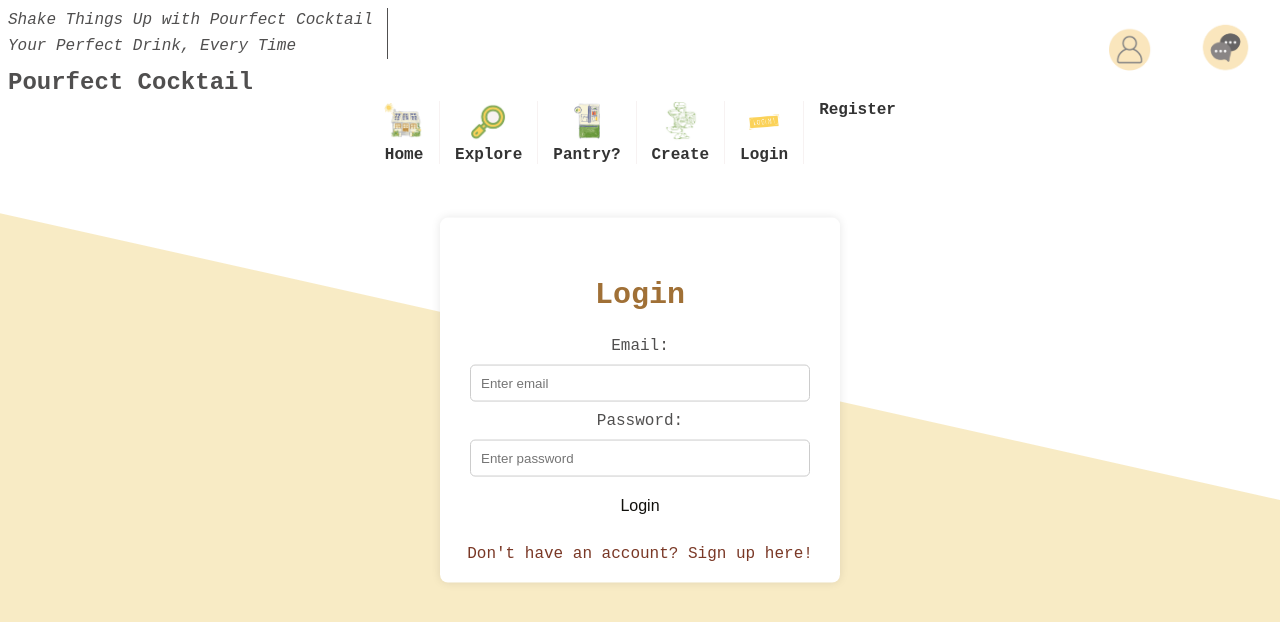
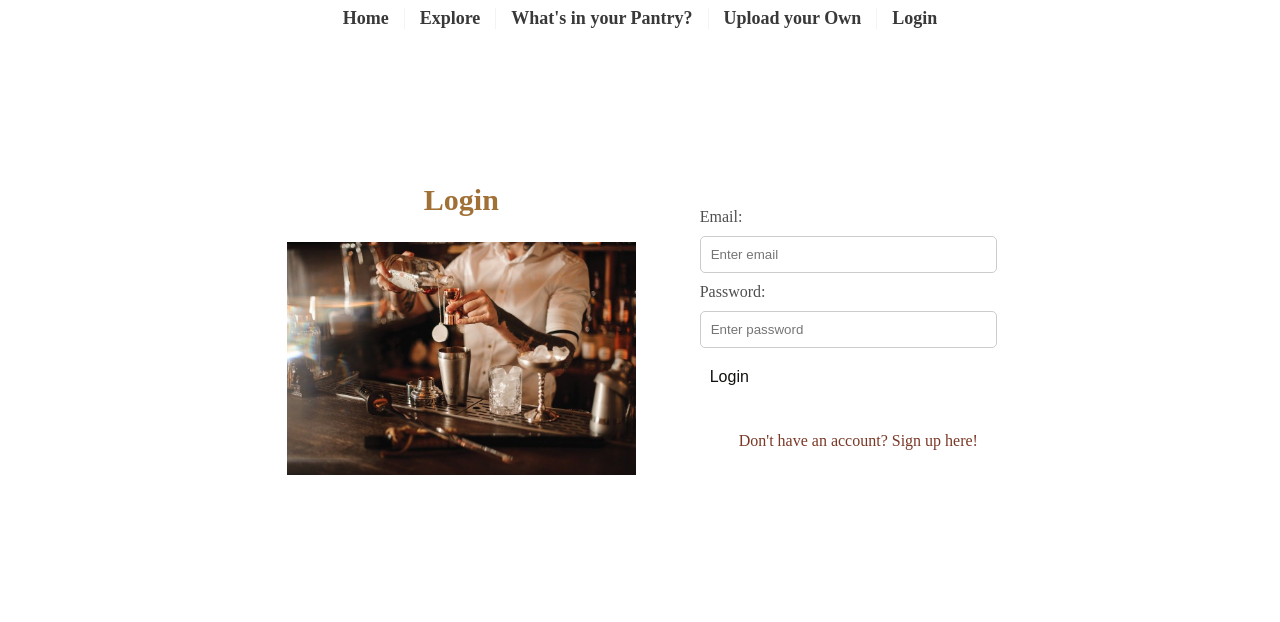
Before and after one commit to cs-ucc-ie/Team-15, a Flask app: page /login.html in a window 1280 px wide. Shown: the top 622 px of the page. Run offline with Flask 3, Linux system fonts and the light colour scheme.

Commit message:
Changed login page design

```diff
--- a/static/styles1.css
+++ b/static/styles1.css
@@ -27,8 +27,8 @@
 }
 
 body {
-    background-color: rgb(248, 235, 197);
-    font-family: 'Courier New', Courier, monospace;
+    background-color: white;
+    font-family: "Tinos", serif;
     color: #504f4f;
 }
 
@@ -335,19 +335,55 @@ div a img:hover {
     transform: scale(1.05);
 }
 
+/* login css */
+.login-container {
+    display: flex;
+    width: 800px;
+    height: 500px;
+    border: 3px solid white;
+    border-radius: 30px;
+    backdrop-filter: blur;
+    margin: auto;
+    margin-top: 50px;
+}
 
-.login-container {
-    background: white;
+.col-1{
+    display: flex;
+    align-items: center;
+    justify-content: center;
+    flex-direction: column;
+    width: 55%;
+    backdrop-filter: blur;
+    border-radius: 0 30% 20% 0;
+    transition: border-radius .3s;
+    margin-top: -40px;
+}
+
+.image-layer{
+    display: flex;
+    justify-content: center;
+    align-items: center;
+    width: 100%;
+    height: auto;
+}
+
+.form-image-main {
+    width: auto;
+    max-width: 80%;
+    max-height: 300px;
+    object-fit: contain;
+}
+
+.col-2{
+    position: relative;
+    width: 45%;
     padding: 20px;
-    box-shadow: 0px 0px 10px rgba(0, 0, 0, 0.1);
-    border-radius: 8px;
-    text-align: center;
-    width: 400px;
-    position: absolute;
-    top: 50%;
-    left: 50%;
-    transform: translate(-50%, -50%);
+    display: flex;
+    flex-direction: column;
+    justify-content: center;
+    align-items: center;
 }
+
 
 .register-container {
     background: white;
--- a/templates/login.html
+++ b/templates/login.html
@@ -3,19 +3,30 @@
 <head>
     <meta charset="UTF-8">
     <meta name="viewport" content="width=device-width, initial-scale=1.0">
-    <link rel="stylesheet" href="{{ url_for('static', filename='styles.css') }}">
+    <link rel="stylesheet" href="{{ url_for('static', filename='styles1.css') }}">
     <title>Login</title>
 </head>
 
-<body>
+<body class="login-page">
     <!-- Nav Bar -->
-    {% include 'navbar.html' %}
+    <nav>
+        <ul>
+            <li><a href="homepage.html">Home</a></li>
+            <li><a href="explore.html">Explore</a></li>
+            <li><a href="pantry.html"> What's in your Pantry?</a></li>
+            <li><a href="creation.html">Upload your Own</a></li>
+            <li><a href="login.html">Login</a></li>
+        </ul>
+    </nav>
 
     <div class="login-container">
-        {% if session.user_id %}
-        <p>You are already logged in, dummy</p>
-        {% else %}
-        <h2>Login</h2>
+        <div class="col col-1">
+            <h2>Login</h2>
+            <div class="image-layer">
+             <img src="/static/mixologist.jpeg" alt="martini glass" class="form-image-main">
+            </div>
+        </div>
+        <div class="col col-2">
         <form action="/login.html" method="POST">
             <label for="email">Email: </label>
             <input type="email" class="form-control" id="email" placeholder="Enter email" name="email" required>
@@ -27,9 +38,7 @@
             <p id="error-message"></p>
         </form>
         <a href="/register.html"> Don't have an account? Sign up here!</a>
-        {% endif %}
+        </div>
     </div>
-
-
 </body>
 </html>
```
Also changed, not shown: db.db, static/mixologist.jpeg (added).
